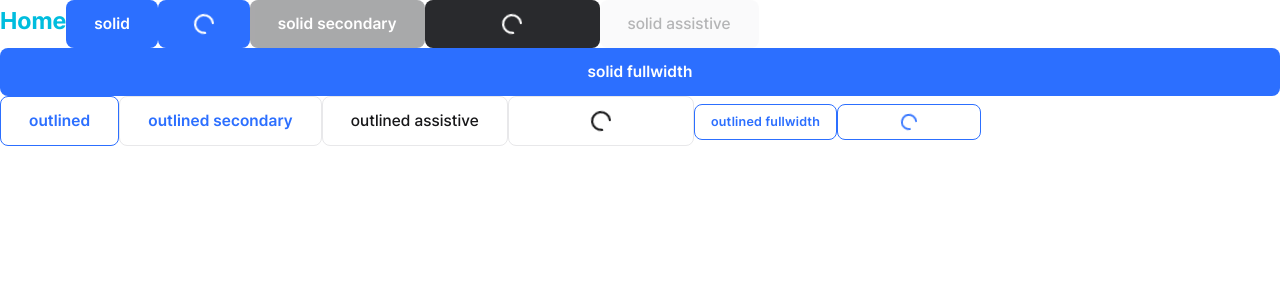
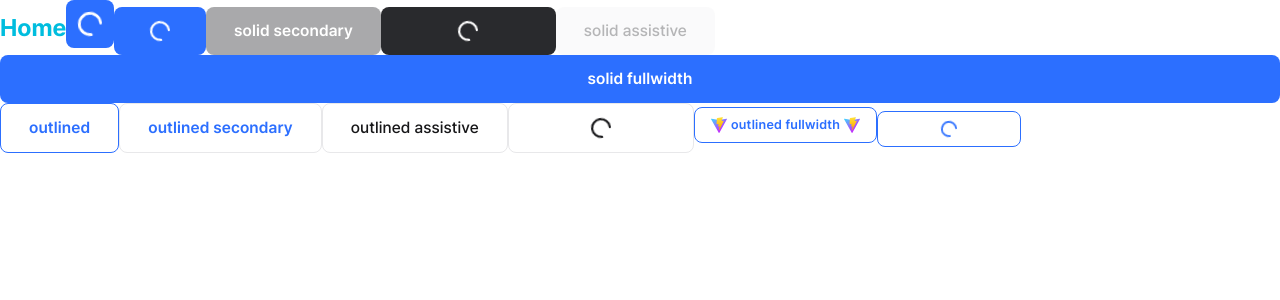
Before and after one commit to gustn99/ai-lex-web, a React (Vite) app: page / in a window 1280 px wide. Shown: the top 300 px of the page. Built offline with nearby package versions, Linux system fonts and the light colour scheme.

Commit message:
feat: icon only 로직 추가

```diff
--- a/src/components/common/Button.tsx
+++ b/src/components/common/Button.tsx
@@ -13,7 +13,7 @@ export interface ButtonProps {
 	fullWidth?: boolean;
 	contentColor?: string;
 	backgroundColor?: string;
-	children: React.ReactNode;
+	children?: React.ReactNode;
 }
 
 export default function Button({
@@ -75,7 +75,7 @@ export default function Button({
 			<div className={clsx('flex items-center justify-center', loading && 'invisible', buttonSize[size])}>
 				{leadingIcon && <img src={leadingIcon} alt="" className={iconSize[size]} />}
 				{children}
-				{trailingIcon && <img src={trailingIcon} alt="" className={iconSize[size]} />}
+				{trailingIcon && !iconOnly && <img src={trailingIcon} alt="" className={iconSize[size]} />}
 			</div>
 			{loading && (
 				<div className={clsx('absolute top-1/2 left-1/2 -translate-1/2', iconSize[size])}>
--- a/src/pages/Home/Home.tsx
+++ b/src/pages/Home/Home.tsx
@@ -4,7 +4,7 @@ export default function Home() {
 	return (
 		<div className="text-accent-background-cyan text-2xl font-bold">
 			Home
-			<Button appearance="solid">solid</Button>
+			<Button appearance="solid" leadingIcon="/favicon.svg" trailingIcon="/favicon.svg" iconOnly loading />
 			<Button appearance="solid" loading>
 				solid
 			</Button>
@@ -30,7 +30,7 @@ export default function Home() {
 			<Button appearance="outlined" variant="assistive" loading>
 				outlined assistive
 			</Button>
-			<Button appearance="outlined" size="small">
+			<Button appearance="outlined" size="small" leadingIcon="/favicon.svg" trailingIcon="/favicon.svg">
 				outlined fullwidth
 			</Button>
 			<Button appearance="outlined" size="small" loading>
```
